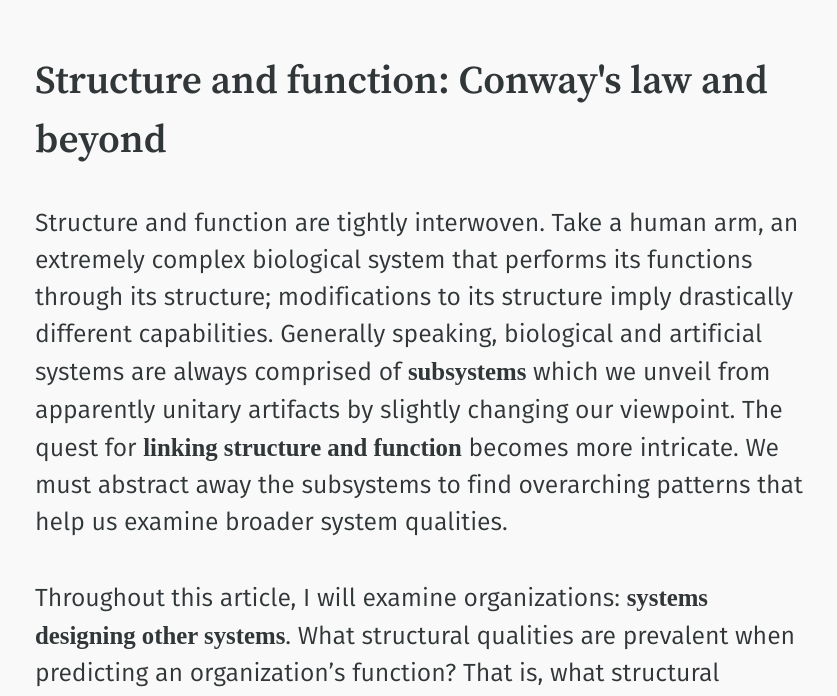
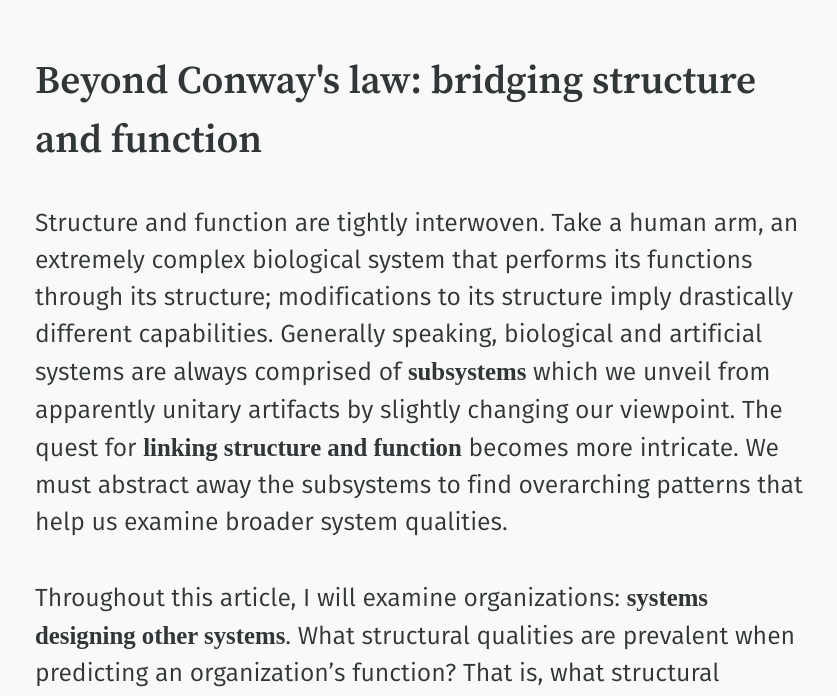
Before and after one commit to dpaletti/dpaletti.github.io, an Eleventy site: page html/posts/conway.md in a window 1280 px wide. Shown: the part 104-800 px from the top of the page, without its empty margins (221-1058 px from the left). Built offline with nearby package versions, Linux system fonts and the light colour scheme; Eleventy itself is replaced by a stand-in of ours; files that its build step writes are made by us from their sources; a web font is replaced by a local one.

Commit message:
fixed post title and footer image

```diff
--- a/html/posts/conway.md
+++ b/html/posts/conway.md
@@ -1,9 +1,9 @@
 ---
 title: Conway's law
-summary: "Structure and function: Conway's law and beyond"
-date: 2025-02-24
+summary: "Beyond Conway's law: bridging structure and function"
+date: 2025-02-25
 ---
-# Structure and function: Conway's law and beyond
+# Beyond Conway's law: bridging structure and function
 \
 Structure and function are tightly interwoven. Take a human arm, an extremely complex biological system that performs its functions through its structure; modifications to  its structure imply drastically different capabilities. Generally speaking, biological and artificial systems are always comprised of **subsystems** which we unveil from apparently unitary artifacts by slightly changing our viewpoint. The quest for **linking structure and function** becomes more intricate. We must abstract away the subsystems to find overarching patterns that help us examine broader system qualities.
 \
```
Also changed, not shown: 2 other files.
